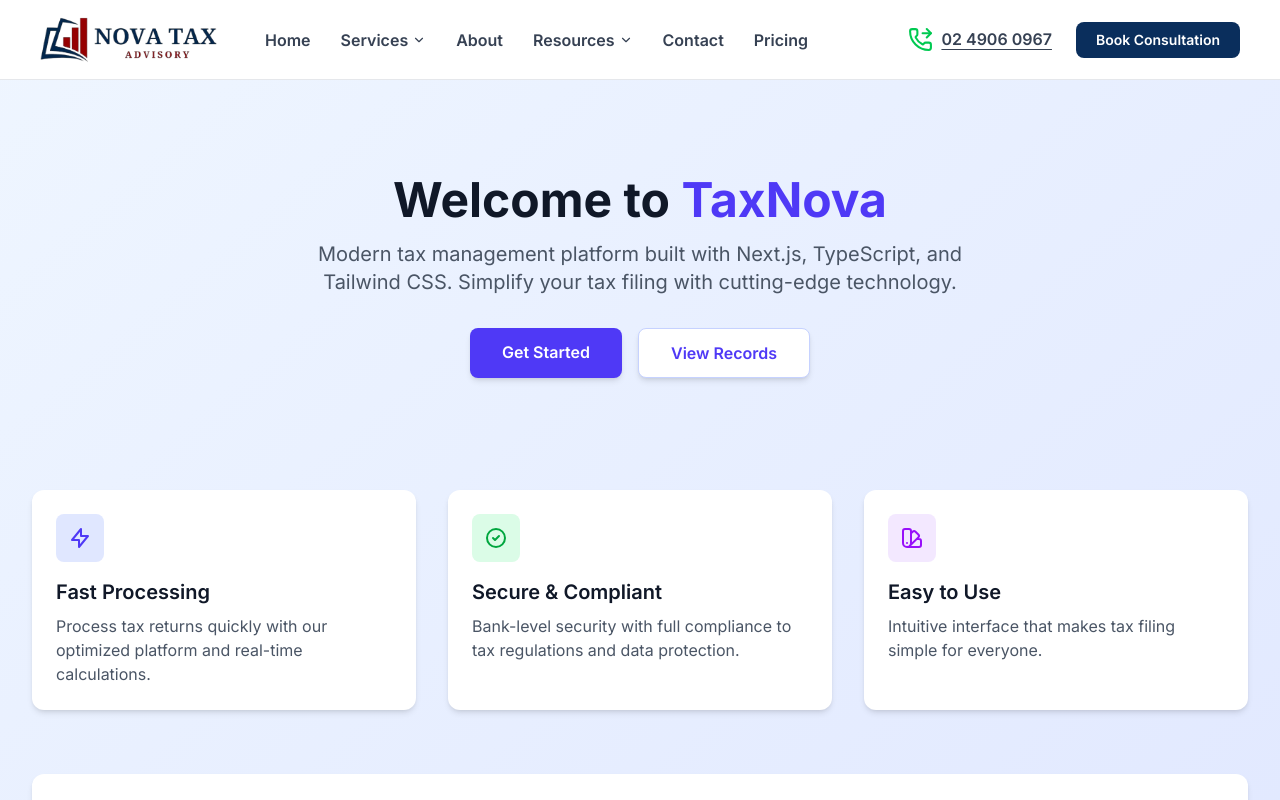
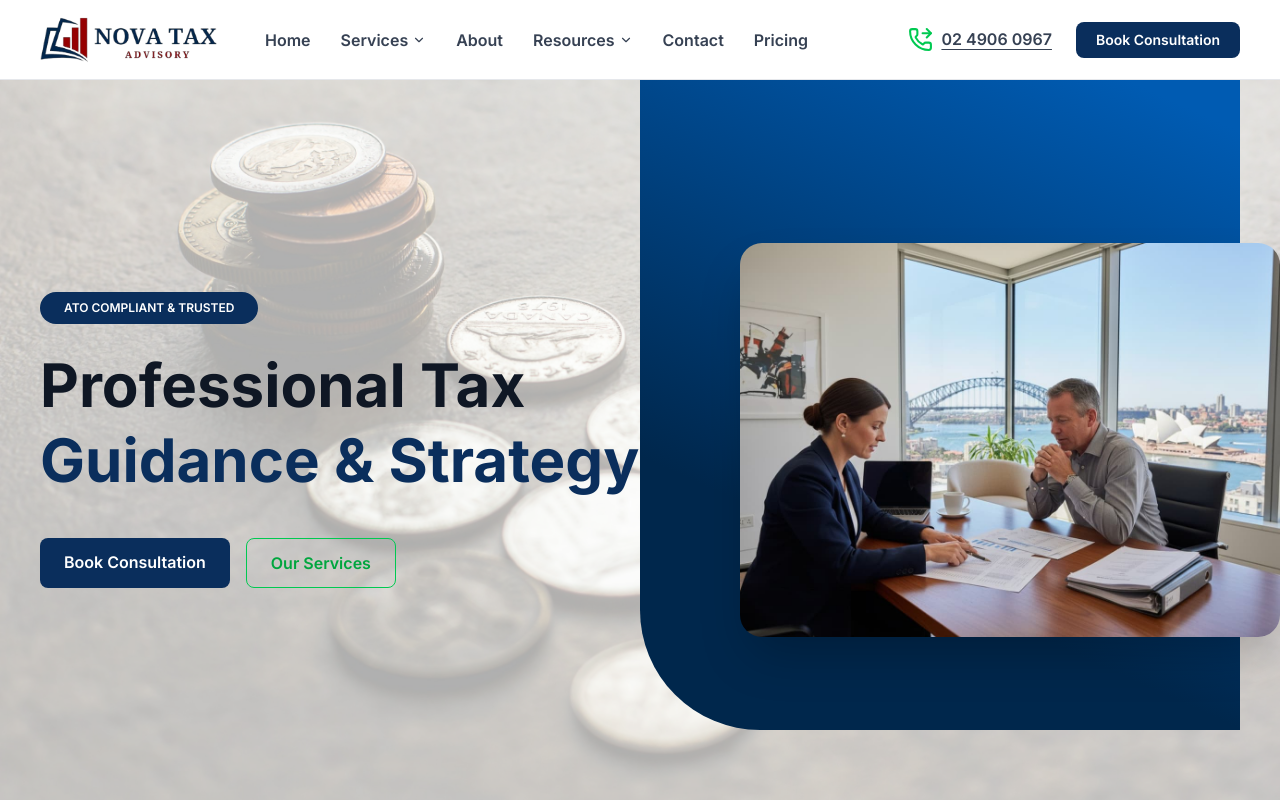
Before and after one commit to sheepalusolution/taxNovaWebsite, a Next.js app: page / in a window 1280 px wide. Shown: the top 800 px of the page. Built offline with nearby package versions, Linux system fonts and the light colour scheme.

Commit message:
hero section

```diff
--- a/app/page.tsx
+++ b/app/page.tsx
@@ -1,74 +1,114 @@
 // app/page.tsx
 import { Inter } from 'next/font/google'
 import Navbar from '@/components/navbar'
+import Image from 'next/image'
 
 const inter = Inter({ subsets: ['latin'] })
 
 export default function Home() {
   return (
-    <div className={`${inter.className} min-h-screen bg-gradient-to-br from-blue-50 to-indigo-100`}>
+    <div className={`${inter.className} min-h-screen`}>
 
       {/* Navbar */}
       <Navbar />
 
-      {/* Hero Section */}
-      <main className="max-w-7xl mx-auto px-4 sm:px-6 lg:px-8 py-12">
+      {/* ================= HERO SECTION ================= */}
+      <section
+        className="relative w-full h-[calc(100vh-80px)] bg-cover bg-center bg-no-repeat"
+        style={{
+          backgroundImage: "url('/background.jpg')",
+        }}
+      >
+        {/* light overlay so image is visible */}
+        <div className="absolute inset-0 bg-white/60" />
 
-        {/* Hero Text */}
-        <div className="text-center py-12">
-          <h1 className="text-5xl font-bold text-gray-900 mb-4">
-            Welcome to <span className="text-indigo-600">TaxNova</span>
+        <div className="relative max-w-[1440px] mx-auto h-full grid grid-cols-1 lg:grid-cols-2 items-center px-10">
+
+          {/* LEFT CONTENT */}
+          <div>
+            <span className="inline-block bg-[#0A2E5C] text-white text-xs font-semibold px-6 py-2 rounded-full mb-6">
+              ATO COMPLIANT & TRUSTED
+            </span>
+
+            <h1 className="text-5xl lg:text-6xl font-bold leading-tight text-[#0F1724]">
+              Professional Tax <br />
+              <span className="text-[#0A2E5C]">Guidance & Strategy</span>
             </h1>
-          <p className="text-xl text-gray-600 mb-8 max-w-2xl mx-auto">
-            Modern tax management platform built with Next.js, TypeScript, and Tailwind CSS.
-            Simplify your tax filing with cutting-edge technology.
-          </p>
 
-          <div className="flex justify-center gap-4">
-            <a href="/dashboard" className="bg-indigo-600 text-white px-8 py-3 rounded-lg font-semibold hover:bg-indigo-700 transition-colors shadow-md">
-              Get Started
+            <div className="mt-10 flex gap-4">
+              <a
+                href="/book-consultation"
+                className="bg-[#0A2E5C] text-white px-6 py-3 rounded-lg font-semibold hover:bg-[#082448] transition"
+              >
+                Book Consultation
               </a>
-            <a href="/tax-records" className="bg-white text-indigo-600 px-8 py-3 rounded-lg font-semibold hover:bg-gray-50 transition-colors shadow-md border border-indigo-200">
-              View Records
+
+              <a
+                href="/services"
+                className="border border-green-500 text-green-600 px-6 py-3 rounded-lg font-semibold hover:bg-green-50 transition"
+              >
+                Our Services
               </a>
             </div>
           </div>
 
+          {/* RIGHT IMAGE + BLUE SHAPE */}
+<div className="relative hidden lg:flex justify-end items-center h-full">
+
+  {/* blue background shape */}
+  <div
+    className="absolute top-0 right-0"
+    style={{
+      width: '600px',              // long rectangle
+      height: '650px',             // stays inside hero
+      borderTopRightRadius: '0px',
+      borderBottomRightRadius: '0px',
+      borderTopLeftRadius: '0px',
+      borderBottomLeftRadius: '120px', // curved bottom-left corner
+      background: 'linear-gradient(24.41deg, #00274C 29.66%, #005BB2 94.43%)',
+    }}
+  />
+
+  {/* image */}
+  <div className="relative z-10 rounded-[22px] overflow-hidden shadow-2xl -mr-10">
+    <Image
+      src="/hero.jpg"
+      alt="Consultation"
+      width={540}
+      height={440}
+      className="object-cover"
+      priority
+    />
+  </div>
+          </div>
+
+        </div>
+      </section>
+
+
+
+      <main className="max-w-7xl mx-auto px-4 sm:px-6 lg:px-8 py-12">
+
         {/* Features Grid */}
         <div className="grid md:grid-cols-3 gap-8 mt-16">
           <div className="bg-white p-6 rounded-xl shadow-md hover:shadow-xl transition-shadow">
-            <div className="bg-indigo-100 w-12 h-12 rounded-lg flex items-center justify-center mb-4">
-              <svg className="w-6 h-6 text-indigo-600" fill="none" stroke="currentColor" viewBox="0 0 24 24">
-                <path strokeLinecap="round" strokeLinejoin="round" strokeWidth={2} d="M13 10V3L4 14h7v7l9-11h-7z" />
-              </svg>
-            </div>
             <h3 className="text-xl font-semibold text-gray-900 mb-2">Fast Processing</h3>
             <p className="text-gray-600">
-              Process tax returns quickly with our optimized platform and real-time calculations.
+              Process tax returns quickly with our optimized platform.
             </p>
           </div>
 
           <div className="bg-white p-6 rounded-xl shadow-md hover:shadow-xl transition-shadow">
-            <div className="bg-green-100 w-12 h-12 rounded-lg flex items-center justify-center mb-4">
-              <svg className="w-6 h-6 text-green-600" fill="none" stroke="currentColor" viewBox="0 0 24 24">
-                <path strokeLinecap="round" strokeLinejoin="round" strokeWidth={2} d="M9 12l2 2 4-4m6 2a9 9 0 11-18 0 9 9 0 0118 0z" />
-              </svg>
-            </div>
             <h3 className="text-xl font-semibold text-gray-900 mb-2">Secure & Compliant</h3>
             <p className="text-gray-600">
-              Bank-level security with full compliance to tax regulations and data protection.
+              Bank-level security with full compliance.
             </p>
           </div>
 
           <div className="bg-white p-6 rounded-xl shadow-md hover:shadow-xl transition-shadow">
-            <div className="bg-purple-100 w-12 h-12 rounded-lg flex items-center justify-center mb-4">
-              <svg className="w-6 h-6 text-purple-600" fill="none" stroke="currentColor" viewBox="0 0 24 24">
-                <path strokeLinecap="round" strokeLinejoin="round" strokeWidth={2} d="M7 21a4 4 0 01-4-4V5a2 2 0 012-2h4a2 2 0 012 2v12a4 4 0 01-4 4zm0 0h12a2 2 0 002-2v-4a2 2 0 00-2-2h-2.343M11 7.343l1.657-1.657a2 2 0 012.828 0l2.829 2.829a2 2 0 010 2.828l-8.486 8.485M7 17h.01" />
-              </svg>
-            </div>
             <h3 className="text-xl font-semibold text-gray-900 mb-2">Easy to Use</h3>
             <p className="text-gray-600">
-              Intuitive interface that makes tax filing simple for everyone.
+              Simple and intuitive interface.
             </p>
           </div>
         </div>
@@ -98,10 +138,8 @@ export default function Home() {
 
       {/* Footer */}
       <footer className="bg-white mt-16 border-t border-gray-200">
-        <div className="max-w-7xl mx-auto px-4 sm:px-6 lg:px-8 py-8">
-          <div className="text-center text-gray-600">
-            <p>© 2026 TaxNova. Simplifying tax management with modern technology.</p>
-          </div>
+        <div className="max-w-7xl mx-auto px-4 py-8 text-center text-gray-600">
+          © 2026 TaxNova. Simplifying tax management with modern technology.
         </div>
       </footer>
 
```
Also changed, not shown: public/background.jpg (added), public/hero.jpg (added). Lines whose indentation alone changed are shown as unchanged.
